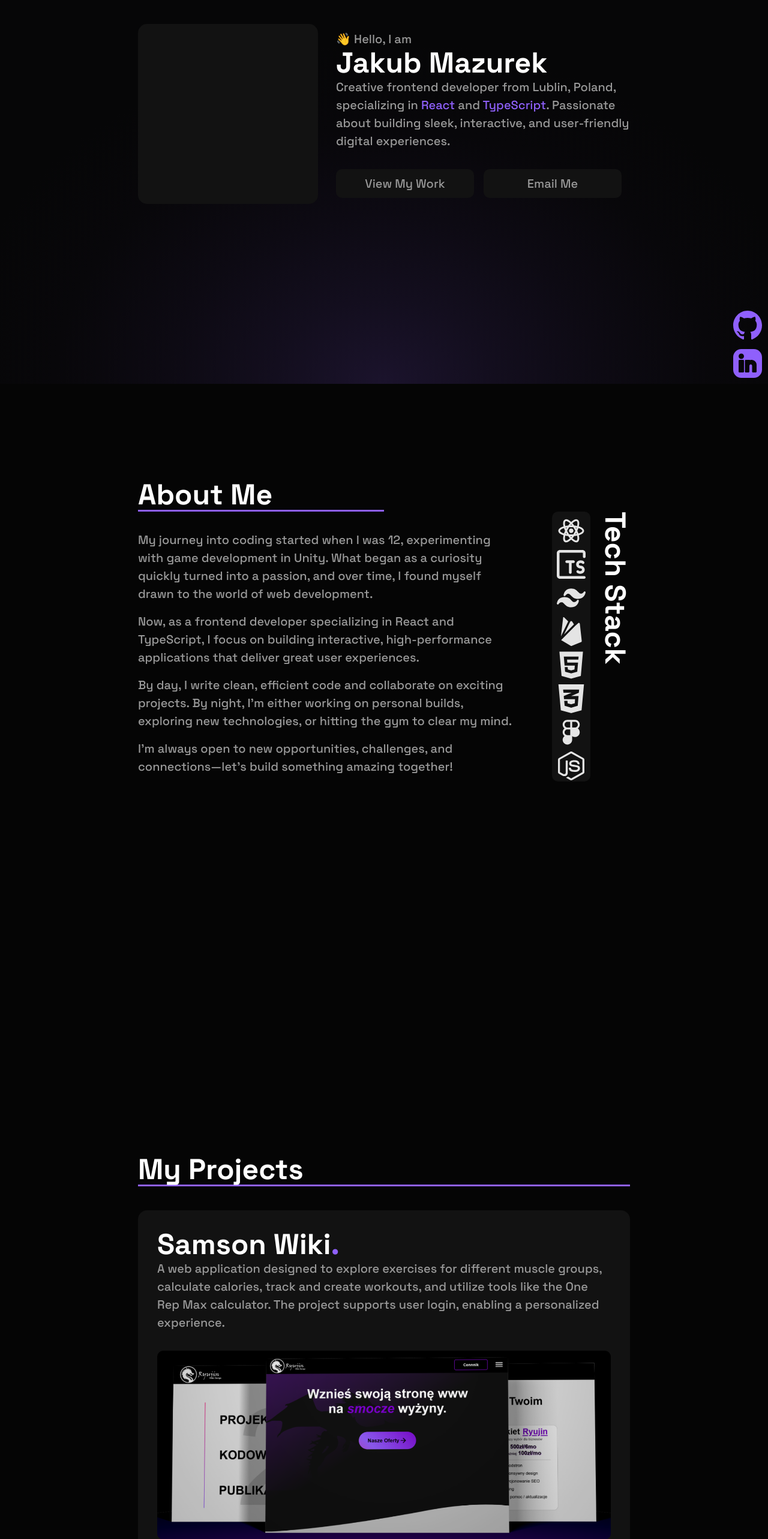
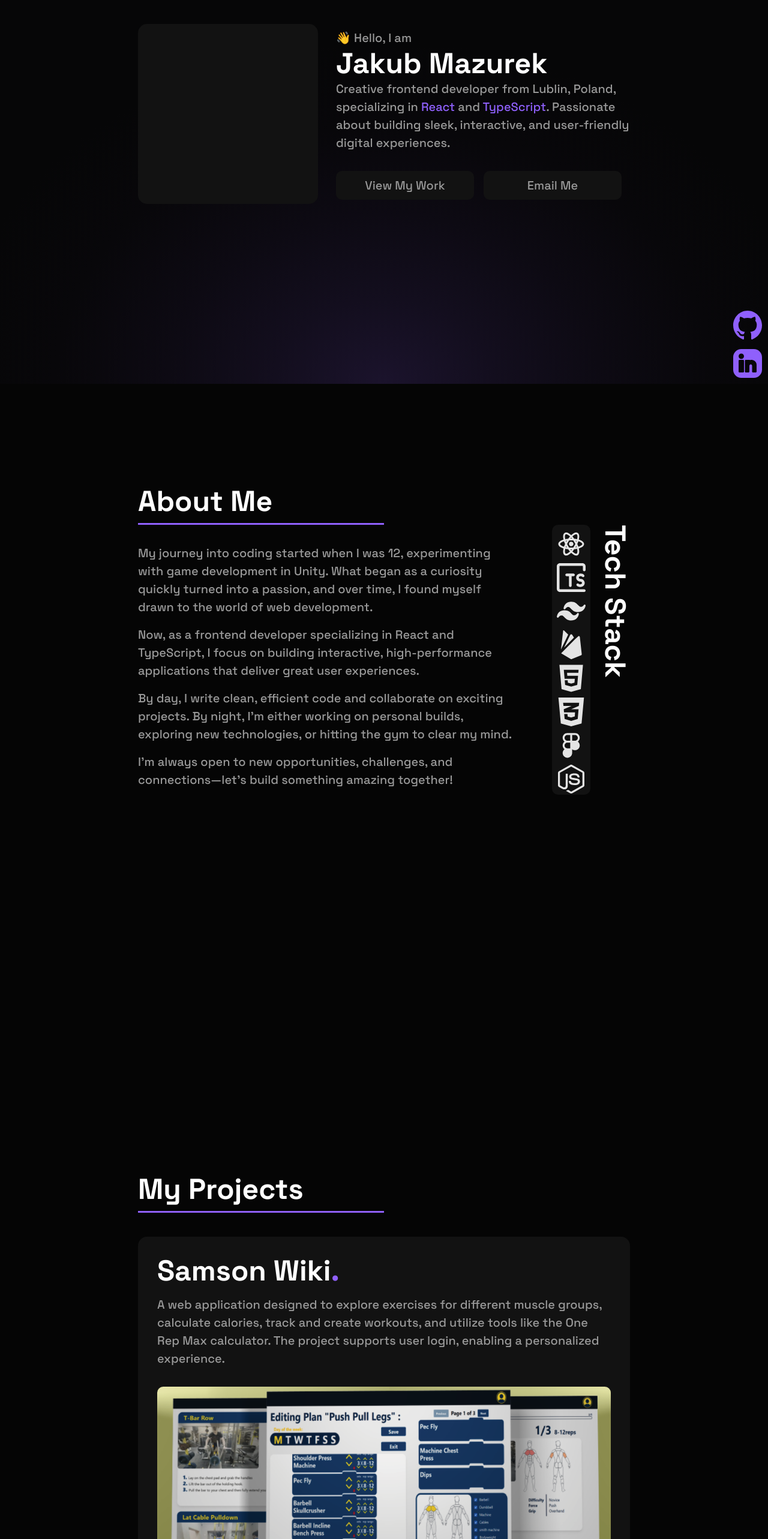
Before and after one commit to JakubMazurek08/portfolio, a Next.js app: page / in a window 1280 px wide. Shown: the part 160-2726 px from the top of the page at 60% size. Built offline with nearby package versions, Linux system fonts and the light colour scheme.

Commit message:
my project section finished, added animations

```diff
--- a/app/layout.tsx
+++ b/app/layout.tsx
@@ -18,8 +18,6 @@ export default function RootLayout({
       <body
         className={"w-full flex flex-col items-center"}
       >
-      <div className="w-full h-screen absolute -z-50 mainGradient"></div>
-
       <div className="hidden fixed bottom-[10px] right-[10px] z-10 sm:flex flex-col gap-4">
           <Link href="https://github.com">
               <Icon name={"github"}/>
--- a/app/page.tsx
+++ b/app/page.tsx
@@ -3,42 +3,33 @@ import {Button} from "./ui/Button"
 import {TechStackDisplay} from "@/app/ui/TechStackDisplay";
 import {AnimatedText} from "@/app/ui/AnimatedText";
 import {ProjectCard} from "@/app/ui/ProjectCard";
+import {Hero} from "@/app/ui/Hero";
 
 export default function Home() {
     return (
+        <>
+            <div className="w-full h-screen absolute -z-50 mainGradient"></div>
             <main className="mx-[20px] sm:max-w-[820px]">
-            <div className="w-full h-screen pt-[100px] sm:pt-[25vh]">
-                <div className="flex flex-col sm:flex-row sm:items-center gap-[30px]">
-                    <div className="bg-darkGray rounded-[15px] w-[250px] h-[250px] sm:w-[300px] sm:h-[300px]">
-                    </div>
-                    <div className="flex flex-col flex-1 sm:w-[75%]">
-                        <Text>👋 Hello, I am</Text>
-                        <Text variant="h1">Jakub Mazurek</Text>
-                        <Text> Creative frontend developer from Lublin, Poland, specializing in <span
-                            className="text-accent">React</span> and <span className="text-accent">TypeScript</span>.
-                            Passionate about building sleek, interactive, and user-friendly digital experiences. </Text>
-                        <div className="flex flex-wrap justify-center sm:justify-start gap-4 mt-4 sm:mt-8">
-                            <Button>View My Work</Button>
-                            <Button>Email Me</Button>
-                        </div>
-                    </div>
-                </div>
-            </div>
 
+                <Hero/>
                 <div className="my-[10vh] sm:my-[20vh]">
-                <div className="w-full sm:w-1/2">
                     <Text variant="header">About Me</Text>
-                </div>
                     <div className="flex flex-col sm:flex-row gap-2 sm:gap-16 relative">
                         <div>
                             <div className="flex flex-col gap-4 my-8">
-                            <Text>My journey into coding started when I was 12, experimenting with game development in
-                                Unity. What began as a curiosity quickly turned into a passion, and over time, I found
+                                <Text>My journey into coding started when I was 12, experimenting with game development
+                                    in
+                                    Unity. What began as a curiosity quickly turned into a passion, and over time, I
+                                    found
                                     myself drawn to the world of web development. </Text>
-                            <Text>Now, as a frontend developer specializing in React and TypeScript, I focus on building
-                                interactive, high-performance applications that deliver great user experiences.</Text>
-                            <Text>By day, I write clean, efficient code and collaborate on exciting projects. By night,
-                                I’m either working on personal builds, exploring new technologies, or hitting the gym to
+                                <Text>Now, as a frontend developer specializing in React and TypeScript, I focus on
+                                    building
+                                    interactive, high-performance applications that deliver great user
+                                    experiences.</Text>
+                                <Text>By day, I write clean, efficient code and collaborate on exciting projects. By
+                                    night,
+                                    I’m either working on personal builds, exploring new technologies, or hitting the
+                                    gym to
                                     clear my mind.</Text>
                                 <Text>I’m always open to new opportunities, challenges, and connections—let’s build
                                     something amazing together!</Text>
@@ -48,16 +39,32 @@ export default function Home() {
                     </div>
                 </div>
 
-            <div className=" absolute w-screen left-0 flex-col items-center gap-[30px] hidden lg:flex overflow-hidden">
+                <div
+                    className=" absolute w-screen left-0 flex-col items-center gap-[30px] hidden lg:flex overflow-hidden">
                     <AnimatedText to='right'>I May Not Be The Best At Everything</AnimatedText>
-                <AnimatedText to='left'><span className="text-accent">But I Love Learning New Things</span></AnimatedText>
+                    <AnimatedText to='left'><span
+                        className="text-accent">But I Love Learning New Things</span></AnimatedText>
                     <AnimatedText to='right'>To Create Fun Stuff Like This</AnimatedText>
                 </div>
 
                 <div className="lg:mt-[600px]">
                     <Text variant='header'>My Projects</Text>
-                <ProjectCard title='Samson Wiki' text={'A web application designed to explore exercises for different muscle  groups, calculate calories, track and create workouts, and utilize tools like the  One Rep Max calculator. The project supports user login, enabling a  personalized experience.'} img='ryujin.png' icons={['react','typescript','tailwind','firebase']}/>
+                    <ProjectCard title='Samson Wiki'
+                                 text={'A web application designed to explore exercises for different muscle  groups,' +
+                                     ' calculate calories, track and create workouts, and utilize tools like the  One Rep Max calculator.' +
+                                     ' The project supports user login, enabling a  personalized experience.'}
+                                 img='samson_wiki.png' icons={['react', 'typescript', 'tailwind', 'firebase']}/>
+                    <ProjectCard title='Ryujin'
+                                 text='Ryujin is a stylish landing page for a website development company, inspired by the Japanese dragon.
+                              It features sleek design, smooth animations, and dynamic effects, showcasing modern web aesthetics and interactivity.'
+                                 img='ryujin.png' icons={['html', 'css', 'javascript']}/>
+                    <ProjectCard title='Szogun'
+                                 text="Szogun is a sleek and modern landing page for a polypropylene bag supplier. Inspired by precision and reliability,
+                              it combines clean design, smooth animations, and dynamic elements to reflect the company's strength and efficiency in the packaging industry."
+                                 img="szogun.png"
+                                 icons={['html', 'css', 'javascript']}/>
                 </div>
             </main>
+        </>
     );
 }
--- /dev/null
+++ b/app/ui/AnimatedHeader.tsx
@@ -0,0 +1,56 @@
+'use client'
+
+import { spaceGrotestBold } from "@/app/ui/fonts";
+import { gsap } from "gsap";
+import { TextPlugin } from "gsap/TextPlugin";
+import { ScrollTrigger } from "gsap/ScrollTrigger";
+import { useEffect, useRef } from "react";
+
+gsap.registerPlugin(TextPlugin, ScrollTrigger);
+
+export const AnimatedHeader = ({ children }: { children: React.ReactNode }) => {
+    const headerRef = useRef<HTMLHeadingElement>(null);
+    const borderRef = useRef<HTMLDivElement>(null);
+
+    useEffect(() => {
+        if (!headerRef.current || !borderRef.current) return;
+
+        const tl = gsap.timeline({
+            scrollTrigger: {
+                trigger: headerRef.current, // The animation will be triggered when this element is in view
+                start: "top 80%", // Animation starts when the element enters 80% of the viewport
+                toggleActions: "play none none none", // Play once when in view
+            },
+        });
+
+        tl.from(headerRef.current, {
+            duration: 1,
+            text: "",
+            ease: "none",
+        });
+
+        tl.from(borderRef.current, {
+            duration: 1,
+            width: 0,
+        });
+
+        return () => {
+            ScrollTrigger.refresh(); // Refresh to handle dynamic content changes
+        };
+    }, []);
+
+    return (
+        <div className="sm:w-1/2 h-[50px] sm:h-[75px]">
+            <h1
+                ref={headerRef}
+                className={`${spaceGrotestBold.className} text-[32px] sm:text-[48px] text-white`}
+            >
+                {children}
+            </h1>
+            <div
+                ref={borderRef}
+                className="border-b-[2px] sm:border-b-[3px] border-accent"
+            />
+        </div>
+    );
+};
--- /dev/null
+++ b/app/ui/Hero.tsx
@@ -0,0 +1,50 @@
+'use client'
+
+import {Text} from "@/app/ui/Text";
+import {Button} from "@/app/ui/Button";
+import {gsap} from "gsap"
+import {Bounce} from "gsap/gsap-core";
+import {useEffect} from "react";
+import {TextPlugin} from "gsap/TextPlugin"
+import {spaceGrotestBold} from "@/app/ui/fonts";
+
+gsap.registerPlugin(TextPlugin);
+
+export const Hero = () => {
+    useEffect(() => {
+        const tl = gsap.timeline()
+
+        tl.from('.mainText',{
+            duration: 1.5,
+            text: "",
+            ease: "none",
+        })
+
+        tl.from('.main',{
+            duration: 3,
+            opacity: 0,
+        })
+
+
+    }, []);
+    return (
+        <>
+            <div className="w-full h-screen pt-[100px] sm:pt-[25vh]">
+                <div className="flex flex-col sm:flex-row sm:items-center gap-[30px]">
+                    <div className="main bg-darkGray rounded-[15px] w-[250px] h-[250px] sm:w-[300px] sm:h-[300px]"/>
+                    <div className="flex flex-col flex-1 sm:w-[75%]">
+                        <div className="main"><Text>👋 Hello, I am</Text></div>
+                        <div className={`${spaceGrotestBold.className} mainText text-[32px]/[55px] sm:text-[48px] text-white`}>Jakub Mazurek</div>
+                        <div className="main"><Text> Creative frontend developer from Lublin, Poland, specializing in <span
+                            className="text-accent">React</span> and <span className="text-accent">TypeScript</span>.
+                            Passionate about building sleek, interactive, and user-friendly digital experiences. </Text></div>
+                        <div className="main flex flex-wrap justify-center sm:justify-start gap-4 mt-4 sm:mt-8">
+                            <Button>View My Work</Button>
+                            <Button>Email Me</Button>
+                        </div>
+                    </div>
+                </div>
+            </div>
+        </>
+    )
+}
--- a/app/ui/ProjectCard.tsx
+++ b/app/ui/ProjectCard.tsx
@@ -12,10 +12,10 @@ interface ProjectCardProps {
 
 export const ProjectCard = ({title, text, img, icons} : ProjectCardProps) => {
     return (
-        <div className="flex flex-col p-4 sm:p-8 rounded-[10px] sm:rounded-[15px] my-10 bg-darkGray">
+        <div className="flex flex-col p-4 sm:p-8 rounded-[10px] sm:rounded-[15px] my-10 bg-darkGray gap-4">
             <Text variant={"h1"}>{title}<span className="text-accent">.</span></Text>
             <Text>{text}</Text>
-            <Image className={"w-full rounded-[10px] my-8"} width={1000} height={0} src={`/${img}`} alt={"project image"}/>
+            <Image className={"rounded-[10px] my-4 sm:w-auto sm:h-auto sm:object-fill object-cover h-[200px] w-[320px]"} width={1000} height={0} src={`/${img}`} alt={"project image"}/>
             <div className="flex justify-between">
                 <div className="flex gap-2">
                     {icons.map((icon, index) => (<Icon key={index} name={icon}/>))}
--- a/app/ui/Text.tsx
+++ b/app/ui/Text.tsx
@@ -1,4 +1,5 @@
 import {spaceGrotest, spaceGrotestBold} from "@/app/ui/fonts";
+import {AnimatedHeader} from "@/app/ui/AnimatedHeader";
 
 interface TextProps {
     children: React.ReactNode;
@@ -11,7 +12,7 @@ export const Text = ({children, variant}: TextProps) => {
     }else if (variant === 'button'){
         return <p className={`${spaceGrotest.className} text-[16px] sm:text-[20px] text-white`}>{children}</p>;
     }else if (variant === 'header'){
-        return <h1 className={`${spaceGrotestBold.className} text-[32px]/[50px] sm:text-[48px] text-white border-b-[2px] sm:border-b-[3px] border-accent`}>{children}</h1>;
+        return <AnimatedHeader> {children}</AnimatedHeader>;
     }else if (variant === 'special'){
         return <h1 className={`${spaceGrotestBold.className} text-[32px]/[50px] sm:text-[48px] text-white sm:[writing-mode:vertical-rl]`}>{children}</h1>;
     }else if (variant === 'special2'){
```
Also changed, not shown: app/ui/SvgIcons.tsx (+7 -0 lines). Lines whose indentation alone changed are shown as unchanged.
